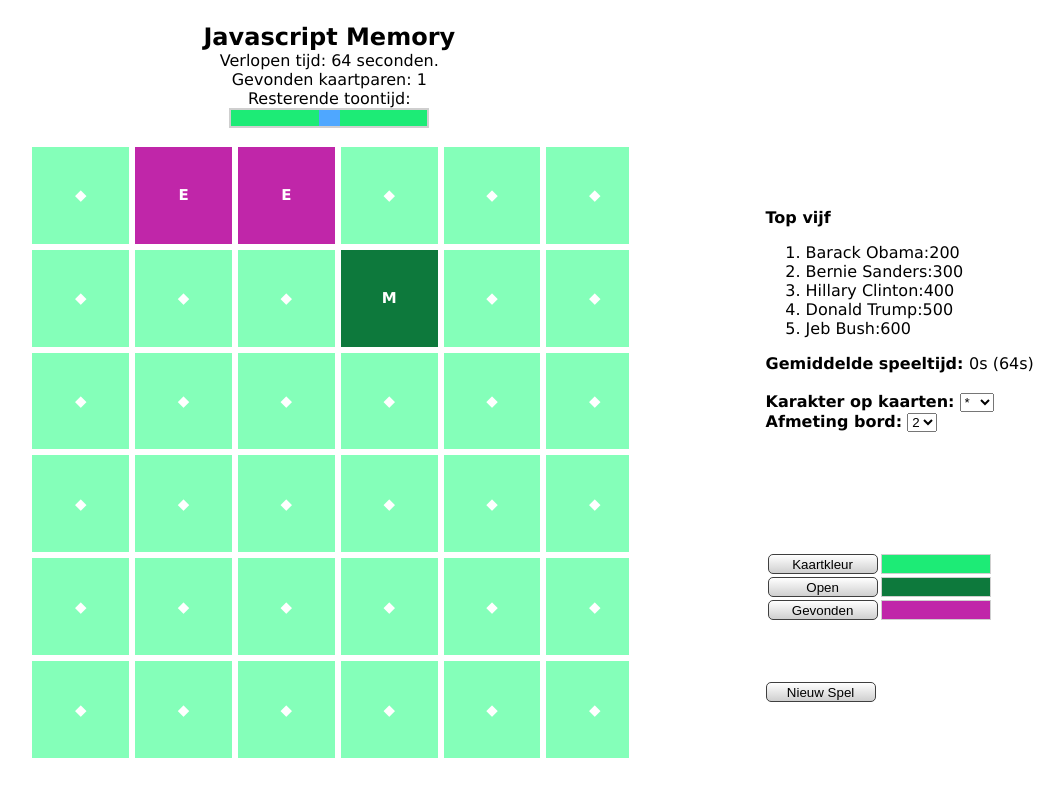
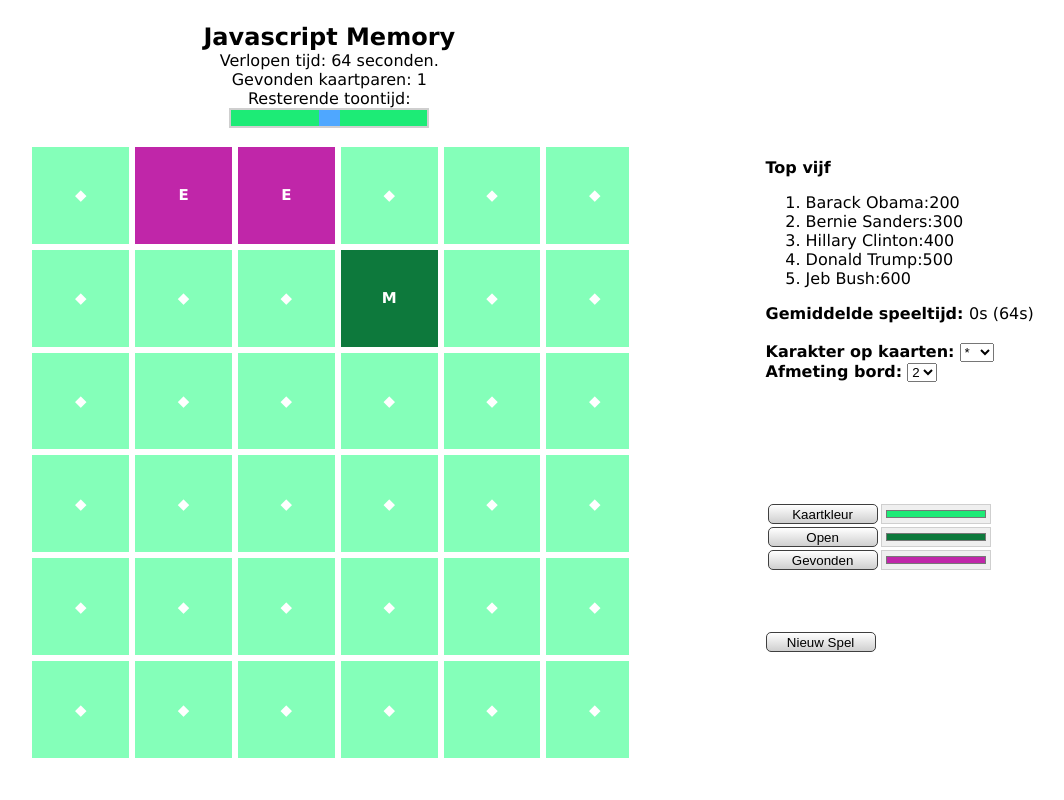
Before and after one commit to Alphalisk/WebtechIII, a PHP site: page /Memory.html in a window 1280 px wide. Shown: the whole page, without its empty margins (100-1164 px from the left). Run offline with PHP 8.4, Linux system fonts and the light colour scheme.

Commit message:
Maak kleur input velden.

```diff
--- a/MemoryWeek1/Memory.html
+++ b/MemoryWeek1/Memory.html
@@ -65,6 +65,7 @@
 
             <aside class="col-4 sidebar">
                 <b>Top vijf</b>
+
                 <ol>
                     <li>Barack Obama:200</li>
                     <li>Bernie Sanders:300</li>
@@ -72,15 +73,19 @@
                     <li>Donald Trump:500</li>
                     <li>Jeb Bush:600</li>
                 </ol>
+
                 <b>Gemiddelde speeltijd: </b>0s (64s)
                 <br><br>
+
                 <label for="karakter"><b>Karakter op kaarten:</b></label>
+
                 <select name="karakter" id="karakter">
                     <option value="*">*</option>
                     <option value="E">E</option>
                     <option value="M">M</option>
                     <option value="&">&</option>
                 </select><br>
+
                 <label for="afmeting"><b>Afmeting bord:</b></label>
                 <select name="afmeting" id="afmeting">
                     <option value="2">2</option>
@@ -88,23 +93,29 @@
                     <option value="6">6</option>
                     <option value="8">8</option>
                 </select><br>
+
                 <div class="whitespace"></div>
+
                 <table>
                     <tr>
                         <td><button class="kleurselectie">Kaartkleur</button></td>
-                        <td><button class="kleurweergave1"></button></td>
+                        <td><input class="kleurweergave1" type="color" id="favcolor" name="favcolor" value="#1deb76"></td>
                     </tr>
                     <tr>
                         <td><button class="kleurselectie">Open</button></td>
-                        <td><button class="kleurweergave2"></button></td>
+                        <td><input class="kleurweergave1" type="color" id="favcolor" name="favcolor" value="#0d793c"></td>
+
                     </tr>
                     <tr>
                         <td><button class="kleurselectie">Gevonden</button></td>
-                        <td><button class="kleurweergave3"></button></td>
+                        <td><input class="kleurweergave1" type="color" id="favcolor" name="favcolor" value="#c026a9"></td>
                     </tr>
                 </table>
+
                 <div class="whitespace-sm"></div>
+
                 <td><button class="kleurselectie">Nieuw Spel</button></td>
+
             </aside>
         </main>
     </body>
--- a/MemoryWeek1/styles.css
+++ b/MemoryWeek1/styles.css
@@ -57,7 +57,7 @@
     .col-12 {width: 100%;}
 
     .sidebar {
-        padding-top: 200px;
+        padding-top: 150px;
     }
 
     .whitespace {
@@ -136,12 +136,9 @@
 }
 
 .kleurweergave1 {
-    background-color: var(--buttongreen);
     border: 1px solid var(--bordergray);
     width: 110px;
     height: 20px;
-    text-align: center;
-
 }
 
 .kleurweergave2 {
@@ -163,5 +160,5 @@
 }
 
 table {
-border-spacing: 1px;
+    border-spacing: 1px;
 }
```
Lines whose indentation alone changed are shown as unchanged.
